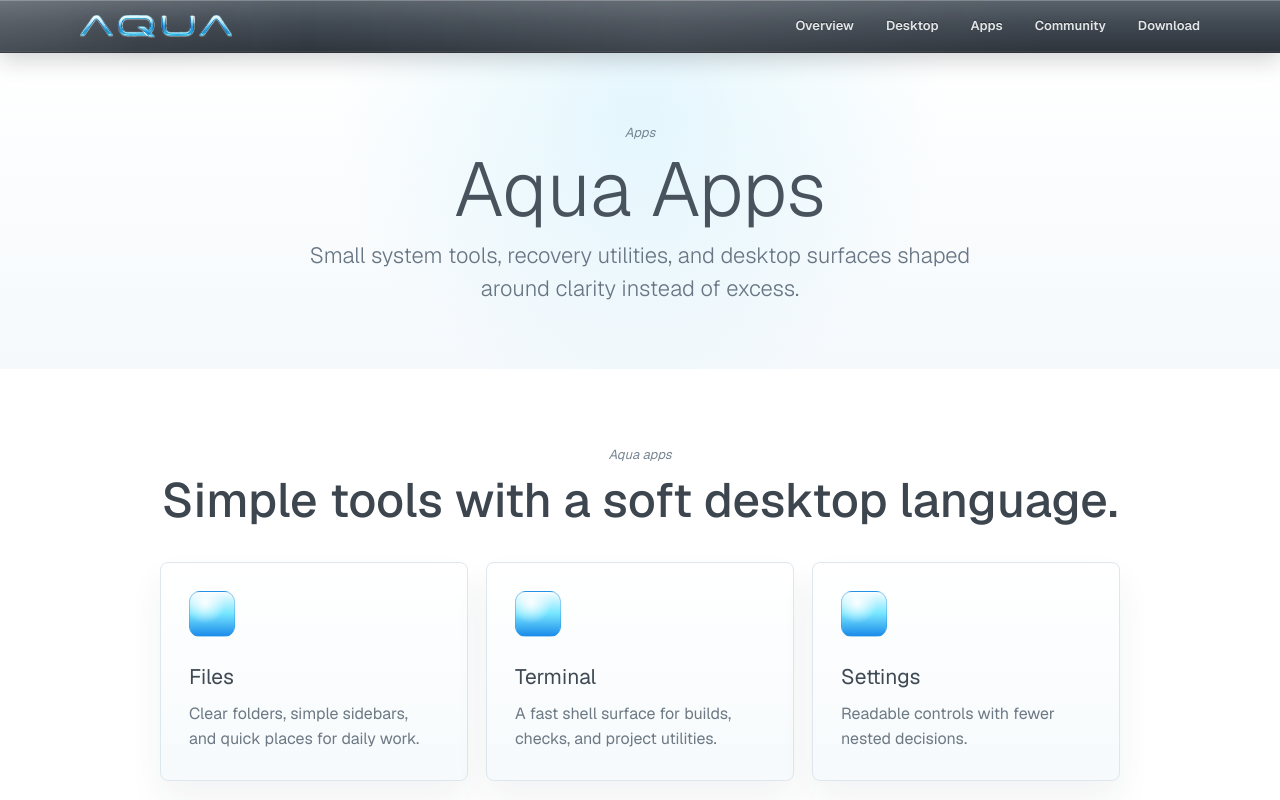
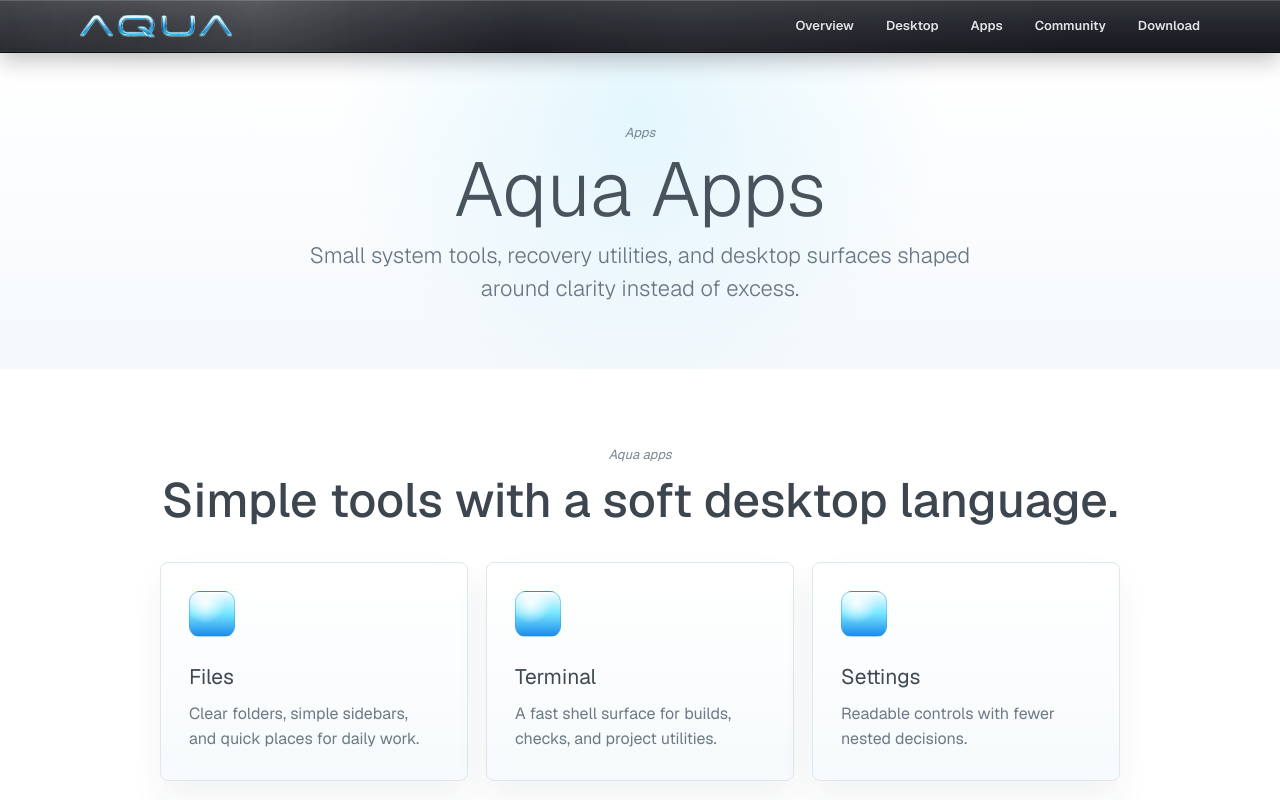
Before and after one commit to aqua-linux/aqua-website, a Next.js app: page /apps in a window 1280 px wide. Shown: the top 800 px of the page. Built offline with nearby package versions, Linux system fonts and the light colour scheme.

Commit message:
Tune appbar to graphite black

```diff
--- a/app/globals.css
+++ b/app/globals.css
@@ -52,14 +52,15 @@ a {
   z-index: 10;
   min-height: 52px;
   padding: 0 clamp(14px, 4vw, 42px);
-  border-bottom: 1px solid rgba(0, 0, 0, 0.48);
+  border-bottom: 1px solid rgba(0, 0, 0, 0.82);
   background:
-    linear-gradient(90deg, rgba(255, 255, 255, 0.12), transparent 24%, rgba(255, 255, 255, 0.08) 52%, transparent 82%),
-    linear-gradient(180deg, #59616a 0%, #424a53 42%, #2d343c 100%);
+    radial-gradient(circle at 20% 0%, rgba(255, 255, 255, 0.16), transparent 26%),
+    linear-gradient(90deg, rgba(255, 255, 255, 0.08), transparent 28%, rgba(255, 255, 255, 0.05) 54%, transparent 84%),
+    linear-gradient(180deg, #34363b 0%, #25282e 43%, #17191f 100%);
   box-shadow:
-    inset 0 1px 0 rgba(255, 255, 255, 0.24),
-    inset 0 -1px 0 rgba(255, 255, 255, 0.06),
-    0 8px 22px rgba(20, 28, 36, 0.18);
+    inset 0 1px 0 rgba(255, 255, 255, 0.16),
+    inset 0 -1px 0 rgba(255, 255, 255, 0.04),
+    0 8px 22px rgba(10, 12, 16, 0.24);
 }
 
 .appbar-inner {
```
Also changed, not shown: 1 other file (tests, documents, lock files or other folders).
